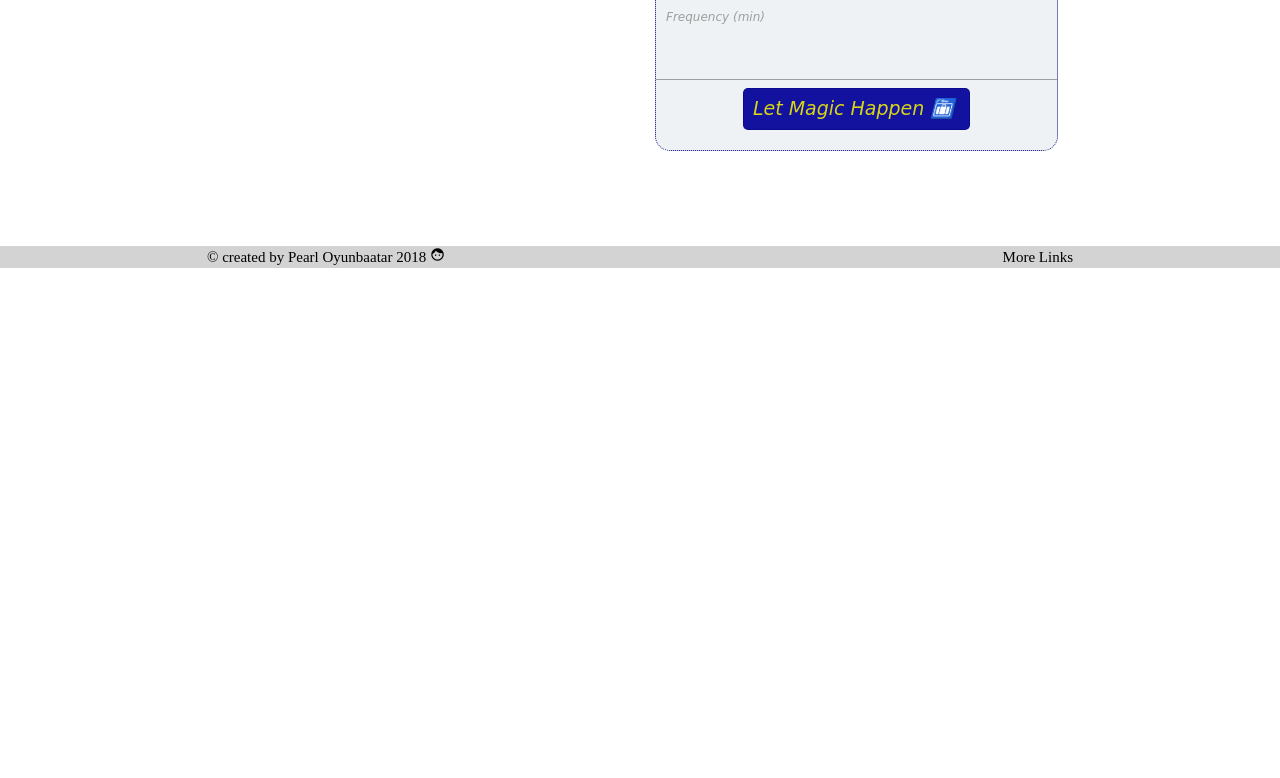
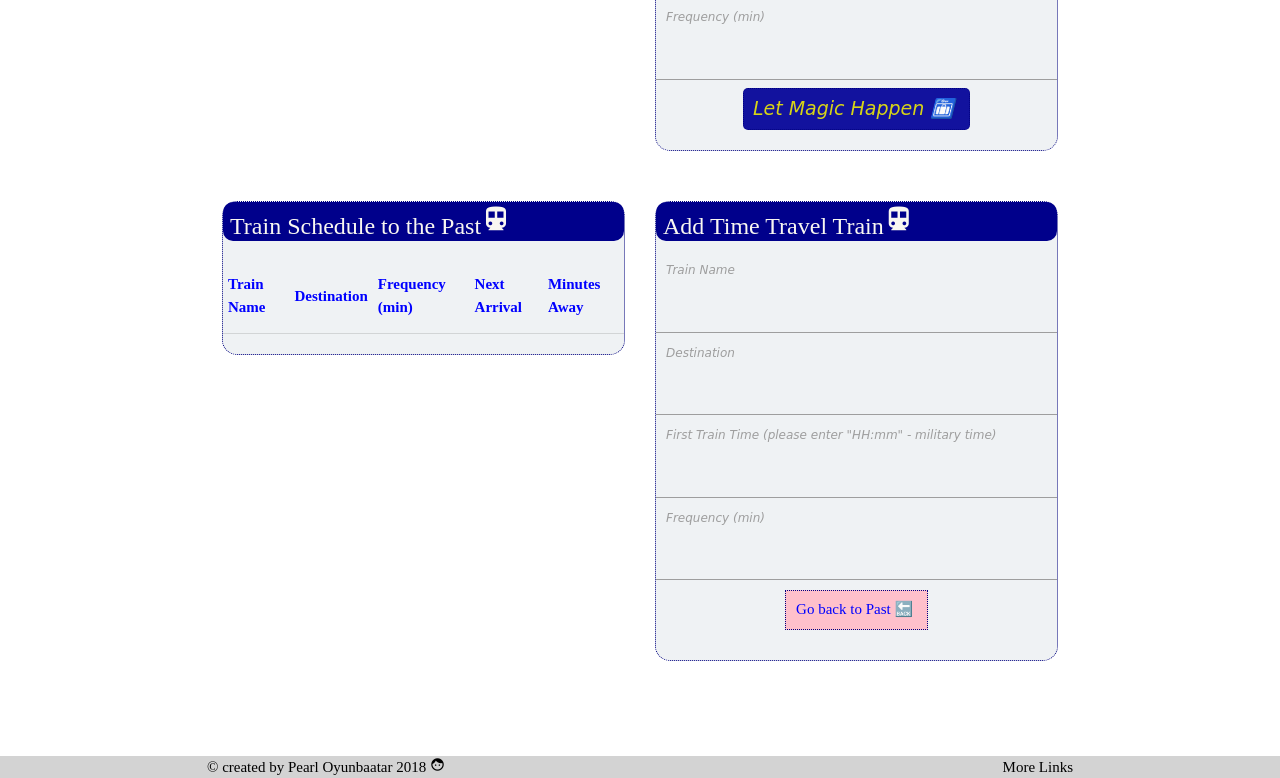
Before and after one commit to gansuvd777/TimeTravelTrain-TTT-, a plain HTML site: page index.html in a window 1280 px wide. Shown: the part 1015-1793 px from the top of the page. Before the commit the page ends 1283 px from the top, so only its background shows below. Drawn offline with nearby package versions, Linux system fonts and the light colour scheme; no server answers; a web font is replaced by a local one.

Commit message:
js click action and adding style

```diff
--- a/assets/css/style.css
+++ b/assets/css/style.css
@@ -2,7 +2,7 @@
 @import url('https://fonts.googleapis.com/css?family=Fredericka+the+Great|Kurale');
 
 .display-3 {
-  background: url('/assets/images/timeTrain.jpg') no-repeat center center;
+  background: url('https://i.pinimg.com/originals/48/81/0c/48810c42a282826a8669390d7020097b.jpg') no-repeat center center;
   background-size: cover;
   height: 300px;
   margin-top: 0;
@@ -89,11 +89,13 @@ body {
     background-color:pink;
     border: 1px dotted navy;
     font-family: 'Kurale', serif;
+    padding: 10px;
   }
 
   form input:hover {
     background: white;
     border: 1px dashed black;
+    cursor: pointer;
   }
 
   form input:focus {
--- a/assets/js/script.js
+++ b/assets/js/script.js
@@ -49,7 +49,7 @@ $(document).ready(function() {
     // Clearing out the inputs
     $("#train-name-input").val("");
     $("#train-dest-input").val("");
-    $("#first-train-input").val("");
+    $("train-start-input").val("");
     $("#train-frequency-input").val("");
 
  //if input empty not accept submission
--- a/index.html
+++ b/index.html
@@ -17,9 +17,9 @@
     <div class="container">
       <div class="jumbotron">
         <h3 class="display-3"></h3>
-        <h3 class="header">Welcome to<strong> Time Travel Train </strong>Station</h3>
+        <h3 class="header">🚦Welcome to<strong> Time Travel Train </strong>Station❗️</h3>
         <hr class="my-4">
-        <h2><p> <strong> 🚦 T⚈T⚈T 🚦 </strong></p></h2>
+        <h2><p><img src="./assets/images/clock.jpg" height="45px" width="70px" alt=""> <strong>  T⚈T⚈T  </strong><img src="./assets/images/clock.jpg" height="45px" width="70px" alt=""></p></h2>
         <!-- <h3 class="header-text">Train's coming.</h3>
         <h4 class="header-text">Keep it on time!</h4> -->
       </div>
@@ -45,7 +45,7 @@
         </div>
         <div class="col-md-6">
             <section class="train-add">
-                <h3>Add Time Travel Train<i class="small material-icons">directions_subway</i></h3>
+                <h3>Add Time Travel Train<i class="small material-icons">directions_run</i><i class="small material-icons">directions_subway</i></h3>
                 <form class="form" id="add-train" action="index.html" method="post">
                   <label for="name">Train Name</label>
                   <input type="text" name="name" value="" id='train-name-input'>
@@ -56,6 +56,43 @@
                   <label for="frequency">Frequency (min)</label>
                   <input type="number" name="" value="" id="train-frequency-input">
                   <input type="submit" name="Submit" value="Let Magic Happen 🛅 " id="add-train-input">
+                </form>
+              </section>
+        </div>
+      </div>
+      <div class="row">
+        <div class="col-md-6">
+            <section class="train-schedule-past">
+                <h3 class=" ">Train Schedule to the Past<i class="small material-icons">directions_subway</i> <span id="current-time"></span></h3>
+
+                <table id="train-table-past">
+                  <thead>
+                    <tr>
+                      <th>Train Name</th>
+                      <th>Destination</th>
+                      <th>Frequency (min)</th>
+                      <th>Next Arrival</th>
+                      <th>Minutes Away</th>
+                    </tr>
+                  </thead>
+                  <tbody>
+                  </tbody>
+                </table>
+              </section>
+        </div>
+        <div class="col-md-6">
+            <section class="train-add-past">
+                <h3>Add Time Travel Train<i class="small material-icons">directions_subway</i></h3>
+                <form class="form" id="add-train-past" action="index.html" method="post">
+                  <label for="name">Train Name</label>
+                  <input type="text" name="name" value="" id='train-name-input-past'>
+                  <label for="destination">Destination</label>
+                  <input type="text" name="destination" value="" id='train-dest-input-past'>
+                  <label for='first-train-time-past'>First Train Time (please enter "HH:mm" - military time)</label>
+                  <input type="text" name="" value="" id='train-start-input-past'>
+                  <label for="frequency">Frequency (min)</label>
+                  <input type="number" name="" value="" id="train-frequency-input-past">
+                  <input type="submit" name="Submit" value="Go back to Past 🔙 " id="add-train-input-past">
                 </form>
               </section>
         </div>
```
